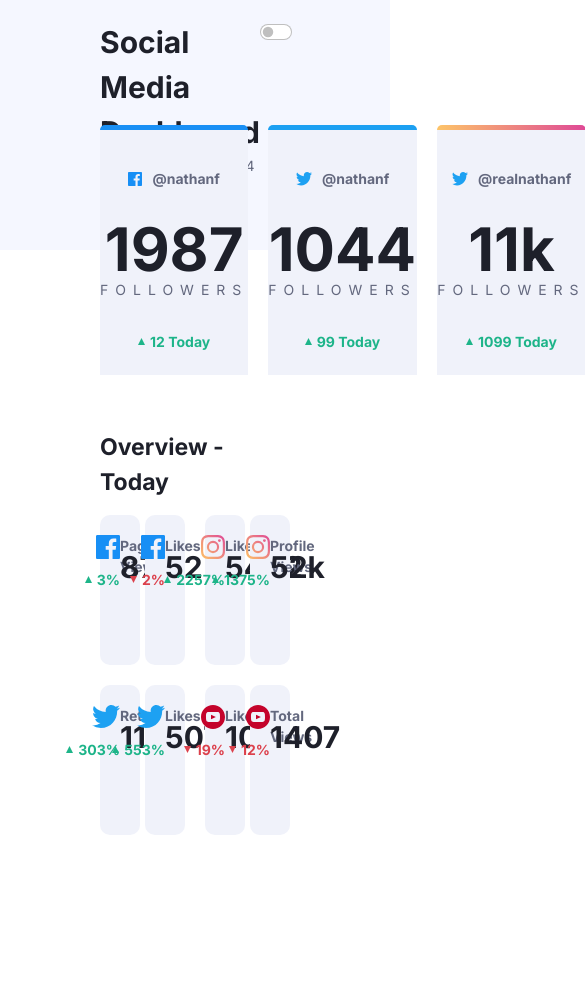
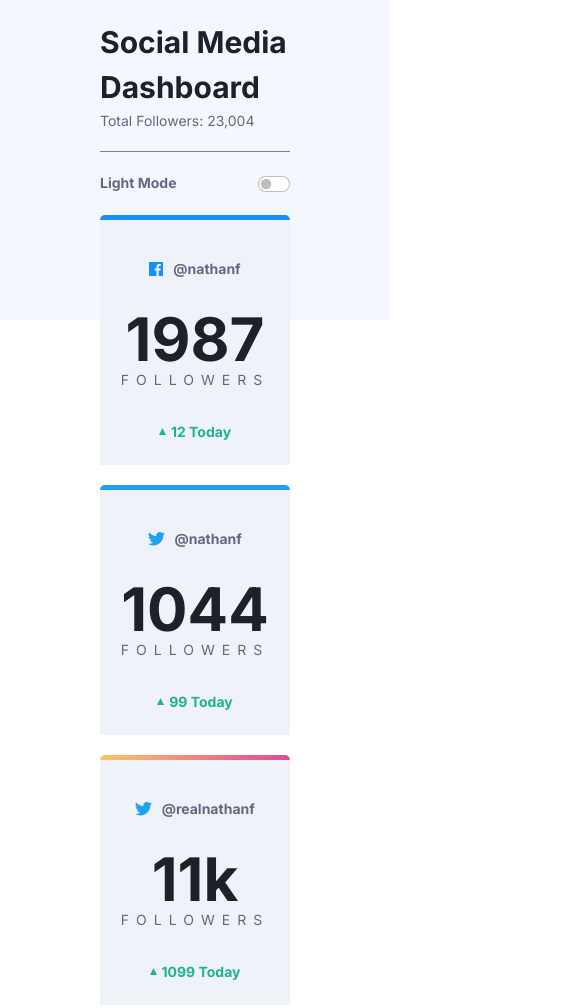
Before and after one commit to tdgog/FC_SocialMediaDashboardWithTheme, a plain HTML site: page index.html in a window 390 px wide. Shown: the top 1008 px of the page, 585 px wide, since content can reach past the window. Before the commit the page ends 925 px from the top, so only its background shows below. Drawn offline with nearby package versions, Linux system fonts and the light colour scheme.

Commit message:
Added mobile compatibility

```diff
--- a/index.css
+++ b/index.css
@@ -65,11 +65,12 @@ body {
 
 .total-followers {
     color: var(--text-minor);
+    margin: 0px;
 }
 
 .main {
     margin: 0 auto;
-    width: calc(100% - 200px);
+    width: min(calc(100% - 200px), 923px);
 }
 
 .followers-cards-section {
@@ -161,7 +162,7 @@ body {
 
 .overview {
     position: relative;
-    top: -70px;
+    top: -100px;
 }
 
 .overview-title {
@@ -231,3 +232,60 @@ body {
     display: flex;
     align-items: center;
 }
+
+.thin-line {
+    width: 100%;
+    height: 1px;
+    background-color: grey;
+    margin-top: 20px;
+    margin-bottom: 20px;
+}
+
+.mode-name {
+    color: var(--text-minor);
+    font-weight: 700;
+}
+
+.large-screen { display: flex; }
+.small-screen { display: none; }
+
+.theme-switcher {
+    display: flex;
+    flex-direction: row;
+    justify-content: space-between;
+    padding: 0px;
+    width: 130px;
+}
+
+@media (max-width: 800px) {
+    .large-screen { display: none; }
+    .small-screen { display: flex; }
+
+    .header {
+        flex-direction: column;
+        padding-bottom: 300px;
+    }
+    .followers-cards-section {
+        flex-direction: column;
+    }
+    .card-bg {
+        margin: 0px;
+        margin-top: 20px;
+        width: 100%;
+    }
+    .overview-grid {
+        flex-direction: column;
+    }
+    .overview-pair {
+        flex-direction: column;
+        width: 100%;
+        height: 300px;
+    }
+    .overview-card {
+        width: 100%;
+        height: calc(50% - 10px);
+    }
+    .theme-switcher {
+        width: 100%;
+    }
+}
--- a/index.html
+++ b/index.html
@@ -21,9 +21,10 @@
       <p class="page-title">Social Media Dashboard</p>
       <p class="total-followers">Total Followers: 23,004</p>
     </div>
-    <div class="form-check form-switch">
+    <div class="thin-line small-screen">&#10240;</div>
+    <div class="form-check form-switch theme-switcher">
+      <p class="mode-name" id="mode-name">Light Mode</p>
       <input class="form-check-input" type="checkbox" role="switch" id="flexSwitchCheckDefault" oninput="ToggleTheme()">
-      <label class="form-check-label" for="flexSwitchCheckDefault"></label>
     </div>
   </div>
 
--- a/index.js
+++ b/index.js
@@ -19,4 +19,6 @@ const ToggleTheme = () => {
         docstyle.setProperty('--text-major', 'hsl(0, 0%, 100%)');
         docstyle.setProperty('--text-minor', 'hsl(228, 34%, 66%)');
     }
+
+    document.getElementById('mode-name').innerHTML = lightTheme ? "Light Mode" : "Dark Mode";
 }
```
